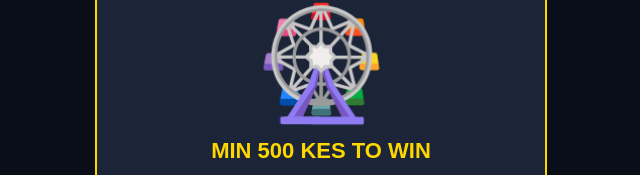
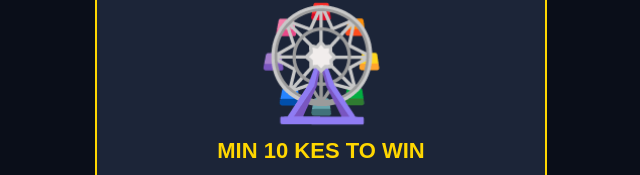
Before and after one commit to jasonparker44444-netizen/aviator-, a website: page public/index.html in a window 1280 px wide. Shown: the part 209-384 px from the top of the page, 319-959 px from the left. Drawn offline with Linux system fonts and the light colour scheme.

Commit message:
Update index.html

```diff
--- a/public/index.html
+++ b/public/index.html
@@ -18,7 +18,7 @@ td{padding:8px;border-bottom:1px solid #2a3a50} td:last-child{color:#ffd700;font
 
 <div class="card">
 <div id="wheel" class="wheel">🎡</div>
-<div id="prize">MIN 500 KES TO WIN</div>
+<div id="prize">MIN 10 KES TO WIN</div>
 
 <table>
 <tr><td>Pay 500 KES</td><td>Win 1,000 KES</td></tr>
```
